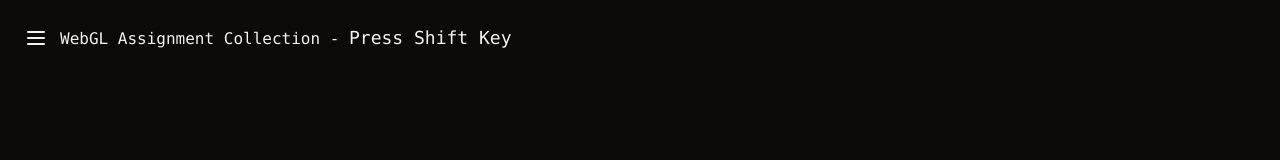
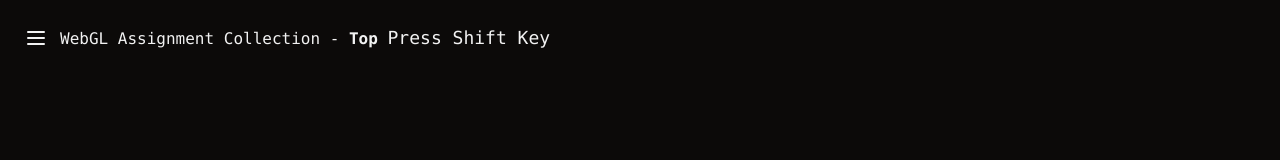
Before and after one commit to bKiyoh/webgl-assignment-collection, a Next.js app: page / in a window 1280 px wide. Shown: the top 160 px of the page. Built offline with nearby package versions, Linux system fonts and the light colour scheme.

Commit message:
🐛 fix タイトル表示バグ

```diff
--- a/src/components/common/Header/index.tsx
+++ b/src/components/common/Header/index.tsx
@@ -17,7 +17,7 @@ export function Header(props: PageProps) {
   return (
     <div className="ps-3">
       WebGL&nbsp;Assignment&nbsp;Collection&nbsp;-&nbsp;
-      {!isAction && <span className="font-bold">{pageName}</span>}
+      <span className="font-bold">{pageName}&nbsp;</span>
       {isAction && <span className="text-lg">Press&nbsp;Shift&nbsp;Key</span>}
     </div>
   );
```
